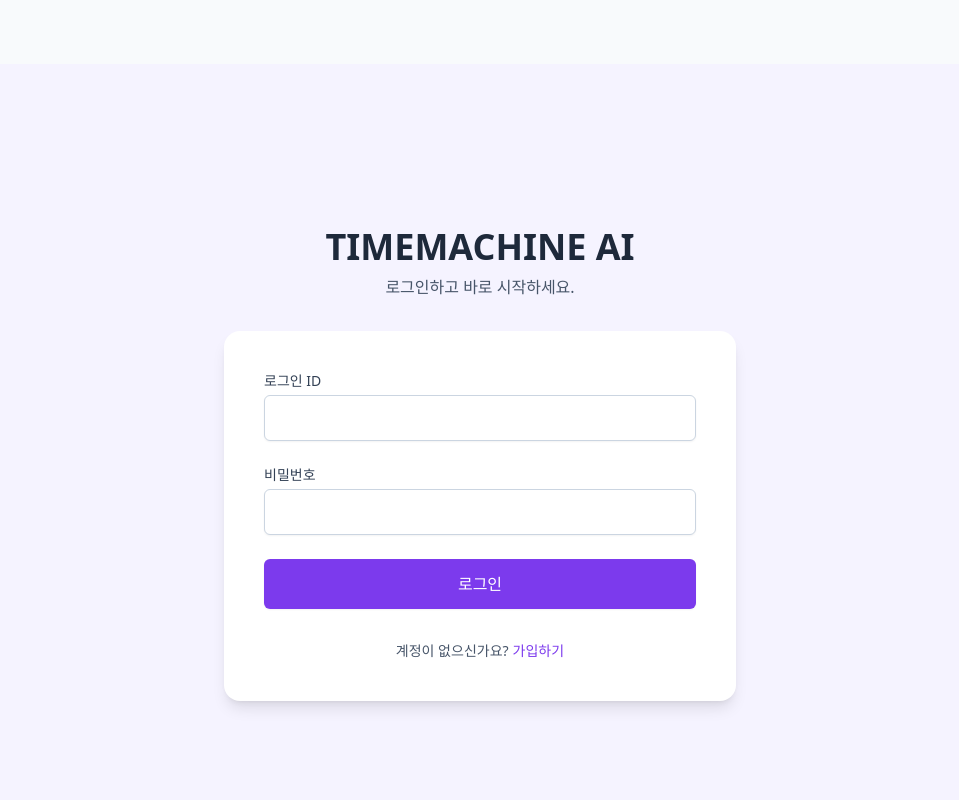
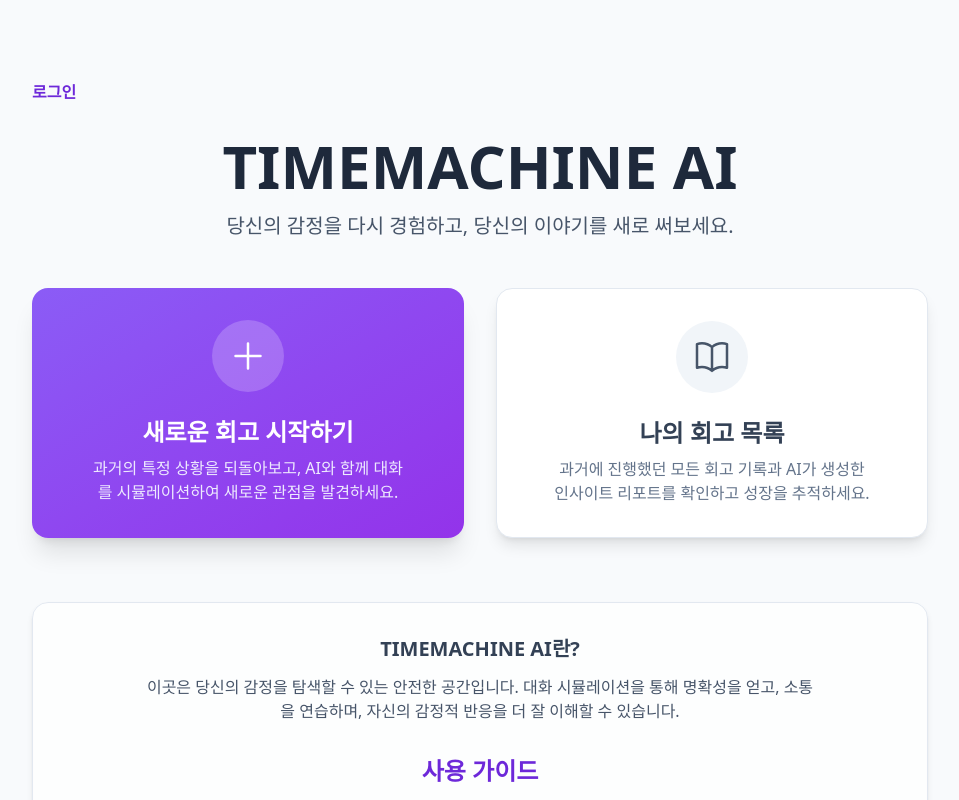
Before and after one commit to timemachine-reframe-ai/frontend, a React (Vite) app: page / in a window 1280 px wide. Shown: the top 800 px of the page, without its empty margins (160-1119 px from the left). Built offline with nearby package versions, Linux system fonts and the light colour scheme; no server answers.

Commit message:
feat : 홈 화면과 회원가입/로그인 UX 개선

```diff
--- a/src/app/App.tsx
+++ b/src/app/App.tsx
@@ -13,6 +13,7 @@
   const { state, actions } = useReflectionApp();
   const { user, screen, currentReflection, viewingReflection, diary } = state;
   const {
+    goToAuth,
     handleLogin,
     handleLogout,
     startNewReflection,
@@ -28,7 +29,18 @@
 
   const renderContent = () => {
     if (!user) {
-        return <AuthScreen onLogin={handleLogin} />;
+        if (screen === Screen.Auth) {
+          return <AuthScreen onLogin={handleLogin} />;
+        }
+        return (
+          <HomeScreen
+            user={null}
+            onStart={() => goToAuth()}
+            onDiary={() => goToAuth()}
+            onLogout={() => goToAuth()}
+            onLogin={() => goToAuth()}
+          />
+        );
     }
 
     switch (screen) {
@@ -38,7 +50,7 @@
         if (currentReflection) {
           return <SimulationScreen reflection={currentReflection} onEndSimulation={endSimulation} />;
         }
-        return <HomeScreen user={user} onStart={startNewReflection} onDiary={() => navigate(Screen.Diary)} onLogout={handleLogout} />;
+        return <HomeScreen user={user} onStart={startNewReflection} onDiary={() => navigate(Screen.Diary)} onLogout={handleLogout} onLogin={() => goToAuth()} />;
       case Screen.Report:
         const reflectionToView: Reflection | null = viewingReflection || currentReflection;
         if (reflectionToView) {
@@ -48,12 +60,12 @@
                 onHome={() => viewingReflection ? navigate(Screen.Diary) : navigate(Screen.Home)}
             />;
         }
-        return <HomeScreen user={user} onStart={startNewReflection} onDiary={() => navigate(Screen.Diary)} onLogout={handleLogout} />;
+        return <HomeScreen user={user} onStart={startNewReflection} onDiary={() => navigate(Screen.Diary)} onLogout={handleLogout} onLogin={() => goToAuth()} />;
       case Screen.Diary:
         return <DiaryScreen diary={diary} onViewReport={viewReport} onNewReflection={startNewReflection} onLogout={handleLogout} />;
       case Screen.Home:
       default:
-        return <HomeScreen user={user} onStart={startNewReflection} onDiary={() => navigate(Screen.Diary)} onLogout={handleLogout} />;
+        return <HomeScreen user={user} onStart={startNewReflection} onDiary={() => navigate(Screen.Diary)} onLogout={handleLogout} onLogin={() => goToAuth()} />;
     }
   };
 
```
